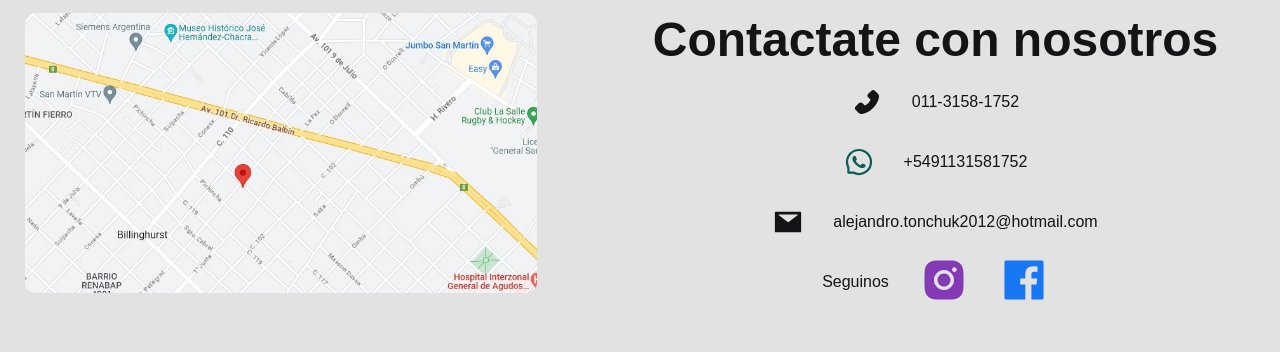
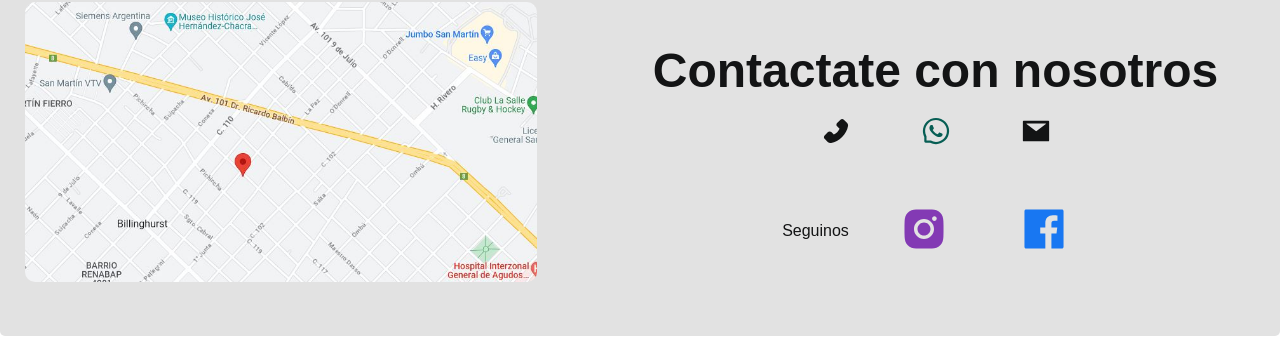
Before and after one commit to ezeabregu/placasdavid, a React (Create React App) app: page / in a window 1280 px wide. Shown: the part 2980-3332 px from the top of the page. Built offline with nearby package versions, Linux system fonts and the light colour scheme.

Commit message:
contact changes

```diff
--- a/src/components/Contact/Contact.jsx
+++ b/src/components/Contact/Contact.jsx
@@ -28,16 +28,29 @@ const Contact = () => {
           <h3>Contactate con nosotros</h3>
           <TextContainerStyled>
             <div>
-              <AiFillPhone size={30} color="#131415" />
-              011-3158-1752
-            </div>
-            <div>
-              <AiOutlineWhatsApp size={30} color="#075e54" />
-              +5491131581752
-            </div>
-            <div>
-              <AiFillMail size={30} color="#131415" />
-              alejandro.tonchuk2012@hotmail.com
+              <motion.a
+                whileHover={{ scale: 1.4 }}
+                whileTap={{ scale: 0.9 }}
+                href="tel:1131581752"
+              >
+                <AiFillPhone size={30} color="#131415" />
+              </motion.a>
+              <motion.a
+                whileHover={{ scale: 1.4 }}
+                whileTap={{ scale: 0.9 }}
+                href="https://wa.me/5491131581752"
+                target="_blanck"
+                rel="noopener noreferrer"
+              >
+                <AiOutlineWhatsApp size={30} color="#075e54" />
+              </motion.a>
+              <motion.a
+                whileTap={{ scale: 0.9 }}
+                whileHover={{ scale: 1.4 }}
+                href="mailto:alejandro.tonchuk2012@hotmail.com?body=Enviar información sobre las placas."
+              >
+                <AiFillMail size={30} color="#131415" />
+              </motion.a>
             </div>
             <div>
               <p>Seguinos</p>
--- a/src/components/Contact/ContactStyles.js
+++ b/src/components/Contact/ContactStyles.js
@@ -40,11 +40,12 @@ export const TextContainerStyled = styled.div`
   display: flex;
   justify-content: flex-start;
   flex-direction: column;
-  gap: 10px;
+  gap: 3rem;
   li {
     color: #131415;
   }
   a {
+    margin: 10px 20px;
     color: #131415;
   }
   div {
--- a/src/index.css
+++ b/src/index.css
@@ -1,13 +1,17 @@
+@import url("https://fonts.googleapis.com/css2?family=Quicksand:wght@300;400;500;600;700&display=swap");
+
 body {
   margin: 0;
-  font-family: -apple-system, BlinkMacSystemFont, 'Segoe UI', 'Roboto', 'Oxygen',
-    'Ubuntu', 'Cantarell', 'Fira Sans', 'Droid Sans', 'Helvetica Neue',
-    sans-serif;
+  /* font-family: -apple-system, BlinkMacSystemFont, "Segoe UI", "Roboto", "Oxygen",
+    "Ubuntu", "Cantarell", "Fira Sans", "Droid Sans", "Helvetica Neue",
+    sans-serif; */
+  font-family: "Quicksand", sans-serif;
   -webkit-font-smoothing: antialiased;
   -moz-osx-font-smoothing: grayscale;
 }
 
 code {
-  font-family: source-code-pro, Menlo, Monaco, Consolas, 'Courier New',
-    monospace;
+  /* font-family: source-code-pro, Menlo, Monaco, Consolas, "Courier New",
+    monospace; */
+  font-family: "Quicksand", sans-serif;
 }
```
